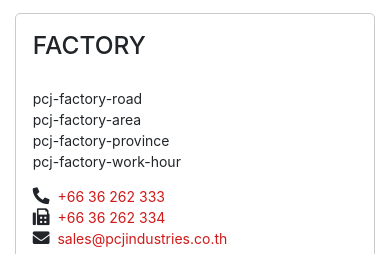
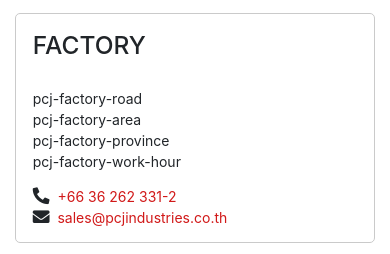
Before and after one commit to ekasit-ja/pcj-django, a Django app: template page/templates/page/page_contact.html in a window 390 px wide. Shown: the part 683-937 px from the top of the page. Run offline with Django 3.2, Linux system fonts and the light colour scheme; the template is opened without the code that fills it, so the values that code supplies are empty; style sheets or scripts are compiled from the project's sources; some libraries are stand-ins or nearby versions; some web fonts are replaced.

Commit message:
update factory phone

```diff
--- a/page/templates/page/page_contact.html
+++ b/page/templates/page/page_contact.html
@@ -66,13 +66,6 @@
                             <a href="tel:{{PHONE_FACTORY_th}}">{{PHONE_FACTORY_th}}</a>
                         {% endif %}
                         <br>
-                        <span class="icon-fax"></span>&nbsp;
-                        {% if LANG == 'en' %}
-                            <a href="tel:{{FAX_FACTORY_en}}">{{FAX_FACTORY_en}}</a>
-                        {% else %}
-                            <a href="tel:{{FAX_FACTORY_th}}">{{FAX_FACTORY_th}}</a>
-                        {% endif %}
-                        <br>
                         <span class="icon-envelope"></span>&nbsp;
                         <a href="mailto:{{EMAIL_SALES}}">{{EMAIL_SALES}}</a>
                     </p>
--- a/pcj/constants.py
+++ b/pcj/constants.py
@@ -46,10 +46,8 @@
         'PHONE2_th': '02 616 0184',
         'FAX_en': '+66 2 278 0451',
         'FAX_th': '02 278 0451',
-        'PHONE_FACTORY_en': '+66 36 262 333',
-        'PHONE_FACTORY_th': '036 262 333',
-        'FAX_FACTORY_en': '+66 36 262 334',
-        'FAX_FACTORY_th': '036 262 334',
+        'PHONE_FACTORY_en': '+66 36 262 331-2',
+        'PHONE_FACTORY_th': '036 262 331-2',
         'EMAIL_SALES': 'sales@pcjindustries.co.th',
         'EMAIL_CAREER': 'careers@pcjindustries.co.th',
         'FACEBOOK': "https://www.facebook.com/pcjindustries/",
```
